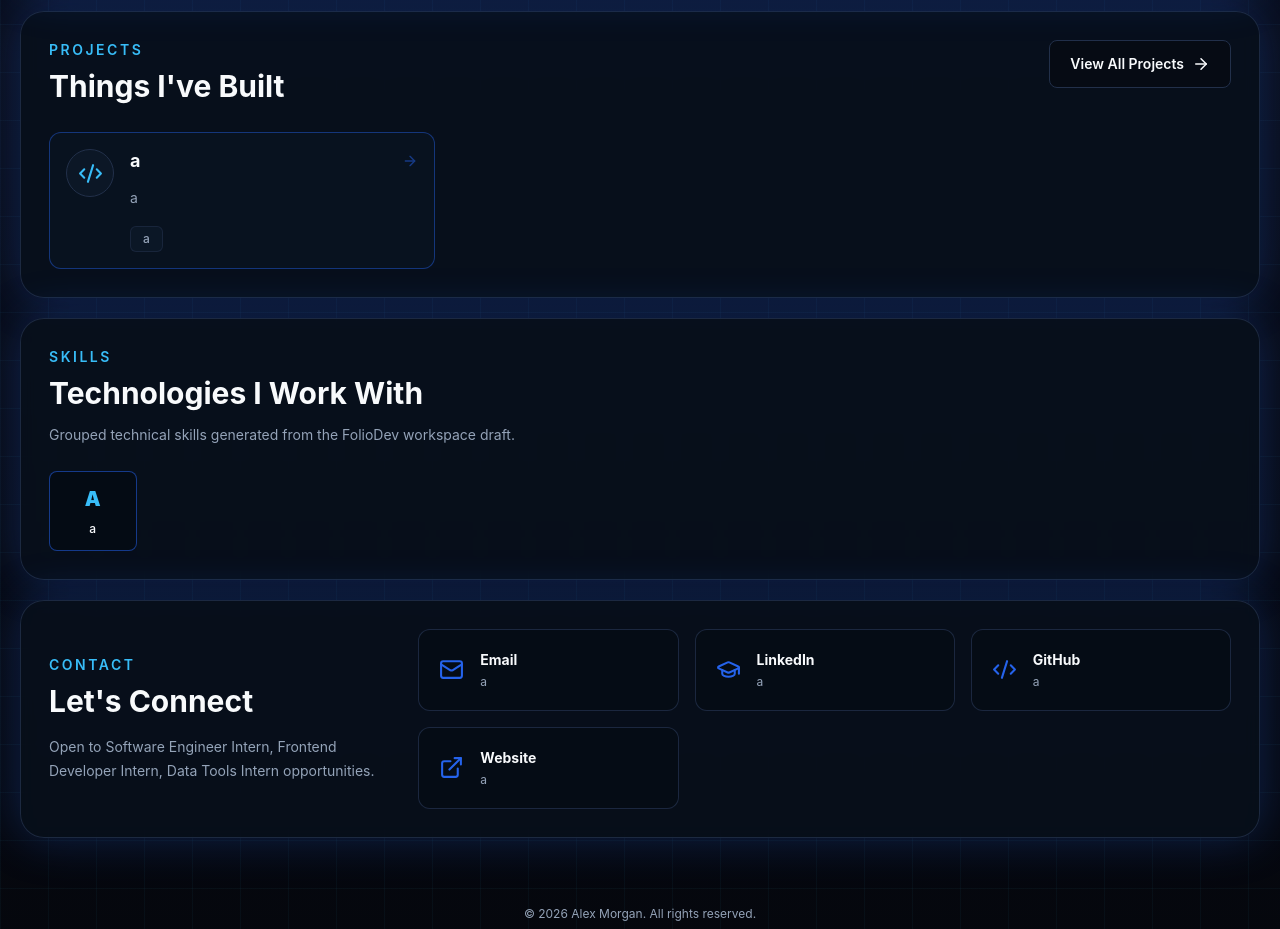
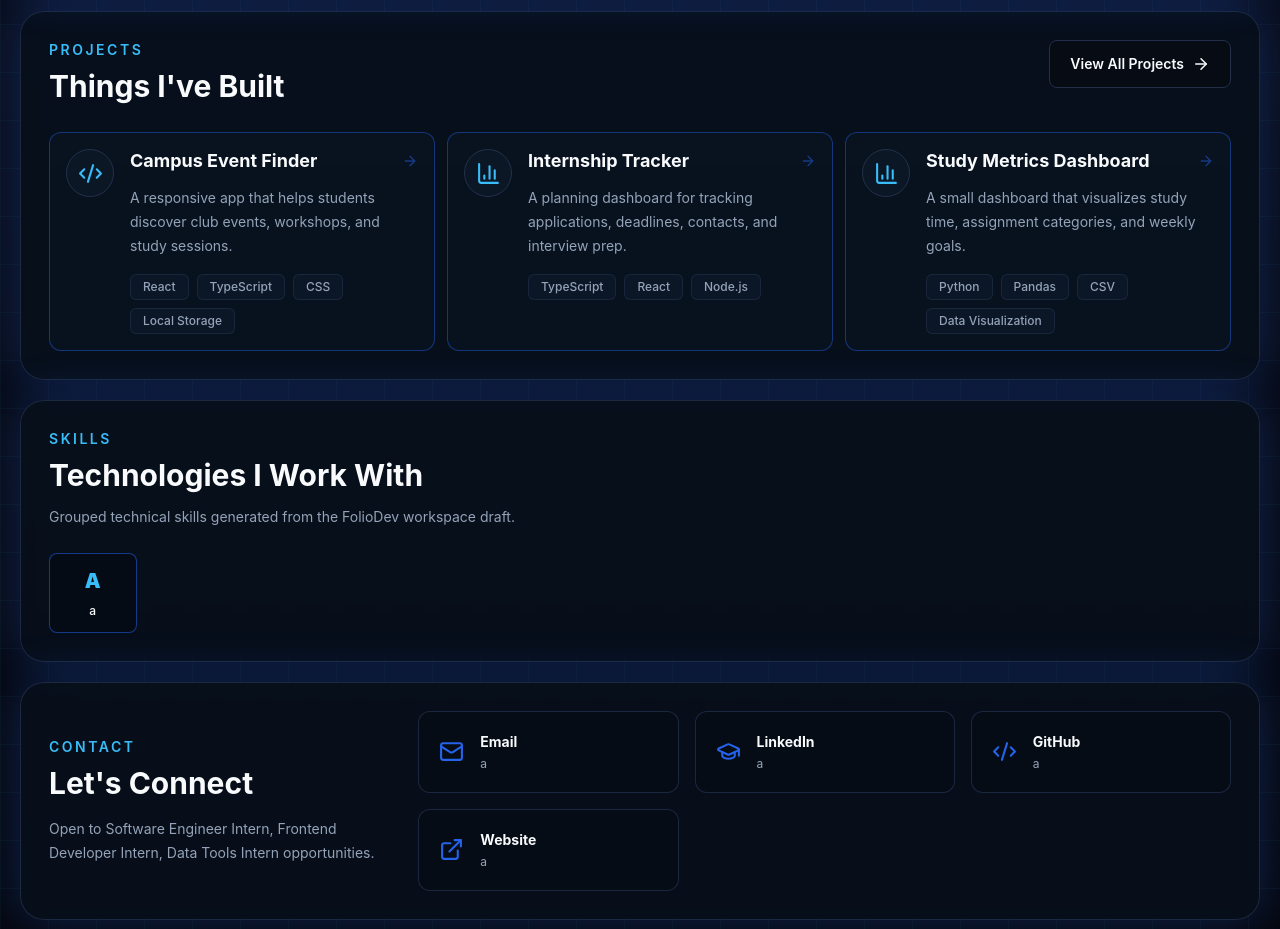
Before and after one commit to Manuelgrios/foliodev-proof-jordan-rivera-portfolio, a React (Vite) app: page / in a window 1280 px wide. Shown: the part 1320-2249 px from the top of the page. Built offline with nearby package versions, Linux system fonts and the light colour scheme.

Commit message:
Update FolioDev generated portfolio data

```diff
--- a/src/data/projects.ts
+++ b/src/data/projects.ts
@@ -25,38 +25,140 @@
 
 export const projects: Project[] = [
   {
-    "slug": "a",
-    "title": "a",
+    "slug": "campus-event-finder",
+    "title": "Campus Event Finder",
     "category": "Student builder",
-    "summary": "a",
-    "description": "a",
+    "summary": "A responsive app that helps students discover club events, workshops, and study sessions.",
+    "description": "A responsive app that helps students discover club events, workshops, and study sessions.",
     "tags": [
-      "a"
+      "React",
+      "TypeScript",
+      "CSS",
+      "Local Storage"
     ],
     "icon": "code",
     "featured": true,
     "links": [
       {
         "label": "GitHub",
-        "href": "https://a"
+        "href": "https://github.com/demo-student-portfolio/campus-event-finder"
+      },
+      {
+        "label": "Live Demo",
+        "href": "https://campus-event-finder.example.com"
       }
     ],
-    "overview": "a",
-    "challenge": "a",
-    "approach": "",
+    "overview": "A responsive app that helps students discover club events, workshops, and study sessions.",
+    "challenge": "Students miss useful campus events because details are scattered across club pages and group chats.",
+    "approach": "Built filterable event cards, saved-event state, and a simple organizer view for posting event details.",
     "features": [
-      "Student builder"
+      "Student builder",
+      "Built filterable event cards, saved-event state, and a simple organizer view for posting event details."
     ],
-    "workflow": [],
+    "workflow": [
+      "Built filterable event cards, saved-event state, and a simple organizer view for posting event details."
+    ],
     "results": [
-      "a"
+      "Created a working class-project prototype and used feedback from classmates to improve search filters."
     ],
     "technologies": [
-      "a"
+      "React",
+      "TypeScript",
+      "CSS",
+      "Local Storage"
     ],
     "interviewTalkingPoints": [
-      "a",
-      "a"
+      "Students miss useful campus events because details are scattered across club pages and group chats.",
+      "Built filterable event cards, saved-event state, and a simple organizer view for posting event details.",
+      "Created a working class-project prototype and used feedback from classmates to improve search filters."
+    ]
+  },
+  {
+    "slug": "internship-tracker",
+    "title": "Internship Tracker",
+    "category": "Student builder",
+    "summary": "A planning dashboard for tracking applications, deadlines, contacts, and interview prep.",
+    "description": "A planning dashboard for tracking applications, deadlines, contacts, and interview prep.",
+    "tags": [
+      "TypeScript",
+      "React",
+      "Node.js"
+    ],
+    "icon": "chart",
+    "featured": true,
+    "links": [
+      {
+        "label": "GitHub",
+        "href": "https://github.com/demo-student-portfolio/internship-tracker"
+      }
+    ],
+    "overview": "A planning dashboard for tracking applications, deadlines, contacts, and interview prep.",
+    "challenge": "Keeping applications, follow-ups, and technical practice in separate tools makes progress hard to see.",
+    "approach": "Designed status columns, deadline reminders, and summary counts for weekly application planning.",
+    "features": [
+      "Student builder",
+      "Designed status columns, deadline reminders, and summary counts for weekly application planning."
+    ],
+    "workflow": [
+      "Designed status columns, deadline reminders, and summary counts for weekly application planning."
+    ],
+    "results": [
+      "Helped a small study group organize internship applications during a pilot testing week."
+    ],
+    "technologies": [
+      "TypeScript",
+      "React",
+      "Node.js"
+    ],
+    "interviewTalkingPoints": [
+      "Keeping applications, follow-ups, and technical practice in separate tools makes progress hard to see.",
+      "Designed status columns, deadline reminders, and summary counts for weekly application planning.",
+      "Helped a small study group organize internship applications during a pilot testing week."
+    ]
+  },
+  {
+    "slug": "study-metrics-dashboard",
+    "title": "Study Metrics Dashboard",
+    "category": "Student builder",
+    "summary": "A small dashboard that visualizes study time, assignment categories, and weekly goals.",
+    "description": "A small dashboard that visualizes study time, assignment categories, and weekly goals.",
+    "tags": [
+      "Python",
+      "Pandas",
+      "CSV",
+      "Data Visualization"
+    ],
+    "icon": "chart",
+    "featured": true,
+    "links": [
+      {
+        "label": "GitHub",
+        "href": "https://github.com/demo-student-portfolio/study-metrics-dashboard"
+      }
+    ],
+    "overview": "A small dashboard that visualizes study time, assignment categories, and weekly goals.",
+    "challenge": "Students often know they are busy but cannot easily see which classes or tasks consume the most time.",
+    "approach": "Cleaned sample CSV data and created charts for weekly hours, course breakdowns, and goal completion.",
+    "features": [
+      "Student builder",
+      "Cleaned sample CSV data and created charts for weekly hours, course breakdowns, and goal completion."
+    ],
+    "workflow": [
+      "Cleaned sample CSV data and created charts for weekly hours, course breakdowns, and goal completion."
+    ],
+    "results": [
+      "Presented a short analysis with recommendations for balancing coursework and project time."
+    ],
+    "technologies": [
+      "Python",
+      "Pandas",
+      "CSV",
+      "Data Visualization"
+    ],
+    "interviewTalkingPoints": [
+      "Students often know they are busy but cannot easily see which classes or tasks consume the most time.",
+      "Cleaned sample CSV data and created charts for weekly hours, course breakdowns, and goal completion.",
+      "Presented a short analysis with recommendations for balancing coursework and project time."
     ]
   }
 ];
```
